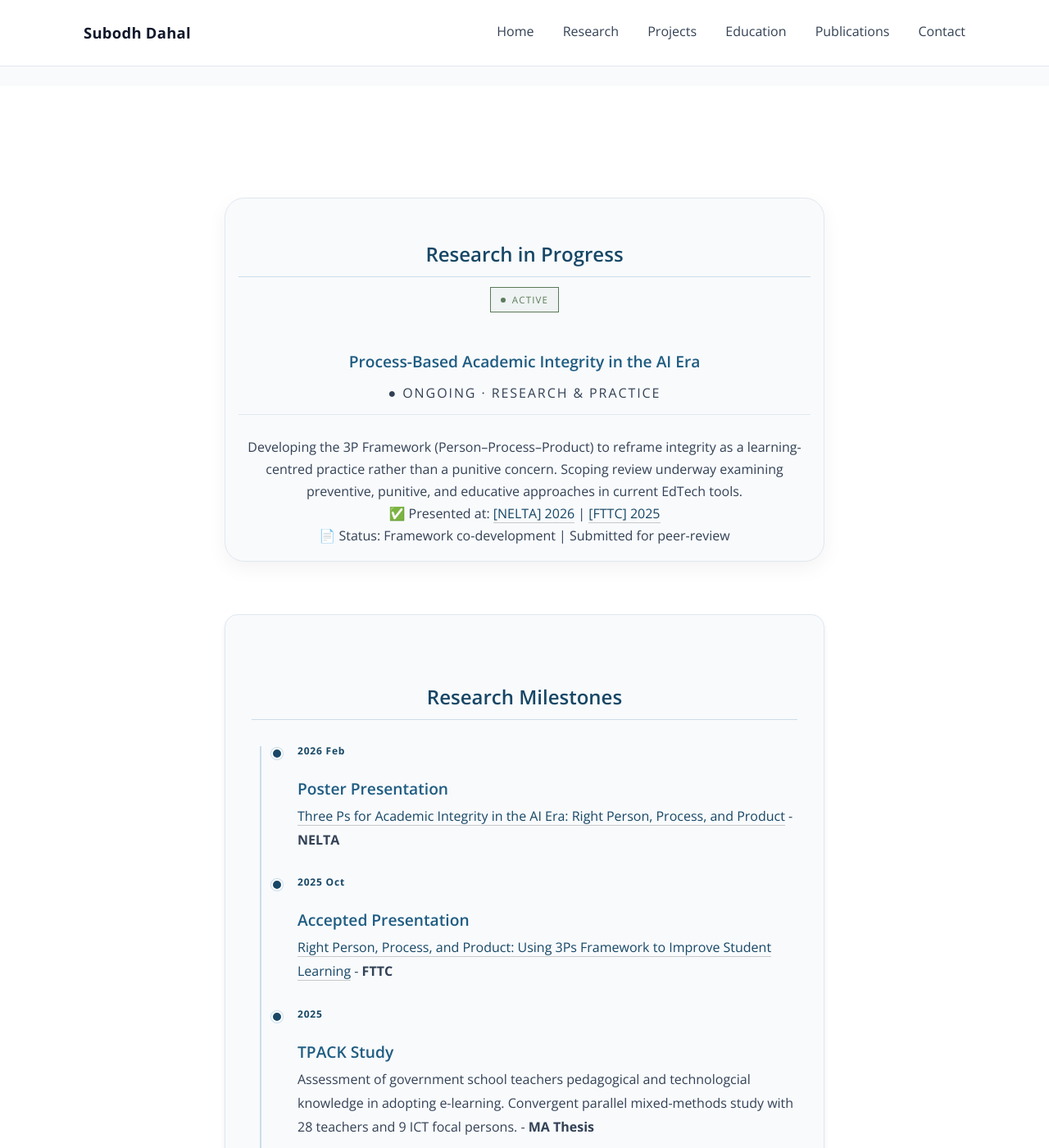
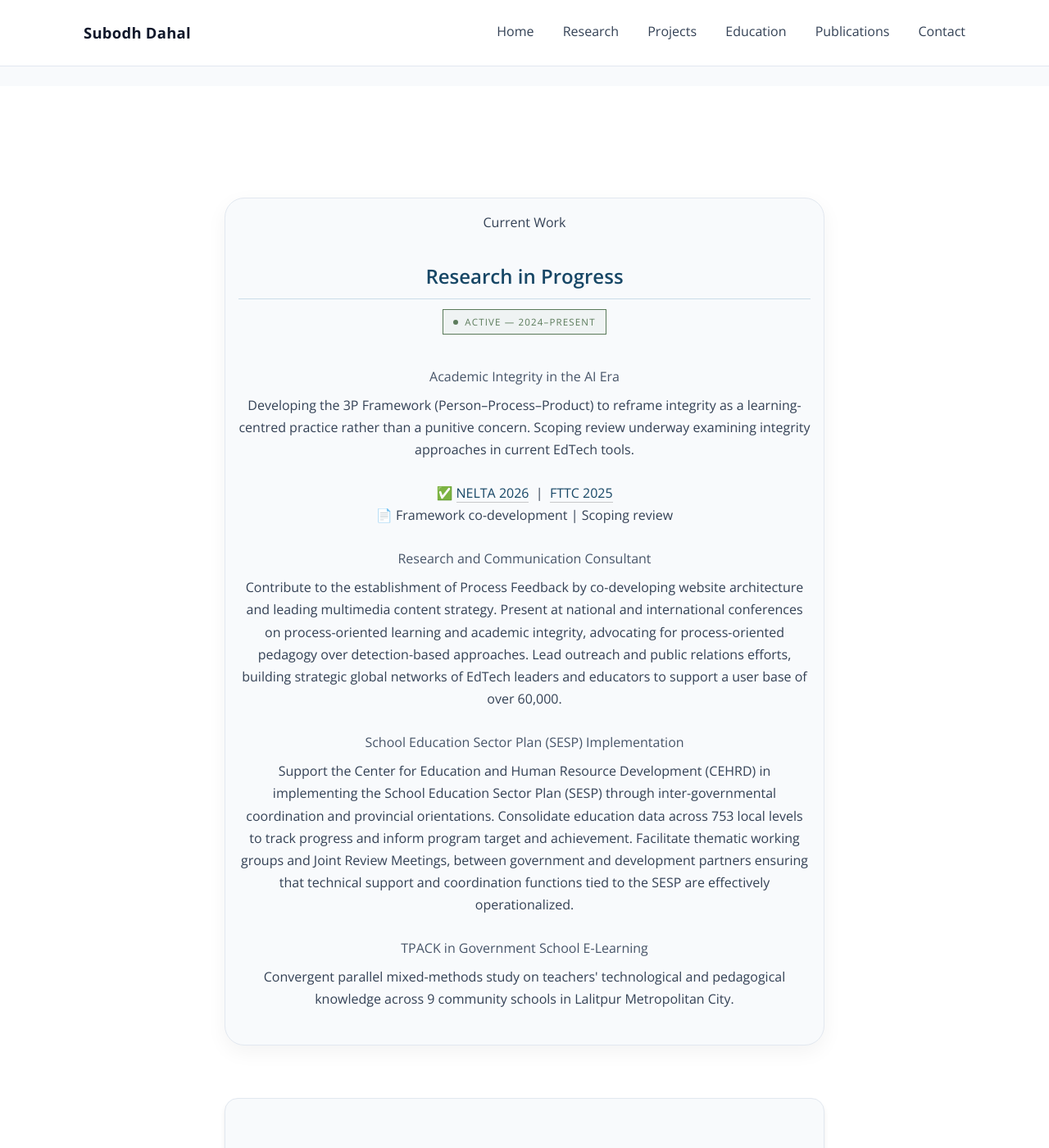
Before and after one commit to dahalsubodh/dahalsubodh.github.io, a Jekyll site: the page built from index.md, in a window 1280 px wide and 1400 px high, scrolled down 472 px. Shown: the whole window at 82% size. Built offline with Jekyll 4.4.1, drawn with Linux system fonts in a browser that asks for light colours.

Commit message:
Update index.md

```diff
--- a/index.md
+++ b/index.md
@@ -5,19 +5,39 @@ title: Home
 
 <!-- ================= Current Focus  ================= -->
 <section class="mission">
-  <h2>Research in Progress</h2>
-   <!-- Active Mark -->
+  <div class="section-label">Current Work</div>
+  <h2 class="section-title">Research in Progress</h2>
   <span class="status-badge">
     <span class="status-dot"></span>
-    Active
+    Active — 2024–Present
   </span>
-   <h3>Process-Based Academic Integrity in the AI Era</h3>
-   <!-- Small Label -->
-  <p class="work-type">● Ongoing · Research &amp; Practice</p>
-Developing the 3P Framework (Person–Process–Product) to reframe integrity as a learning-centred practice rather than a punitive concern. Scoping review underway examining preventive, punitive, and educative approaches in current EdTech tools.<br>
-✅ Presented at: <a href = "https://www.nelta.org.np/conference/30">[NELTA] 2026</a> | <a href ="https://builder.guidebook.com/g/#/guides/fttc2025/schedule/sessions/31735290?scheduleDayPosition=2025-10-24&scheduleIndexInDayPosition=39">[FTTC] 2025</a> <br>
-📄 Status: Framework co-development | Submitted for peer-review <br>
- </section>
+  <div class="in-progress-grid">
+    <article class="progress-card" data-status="● Ongoing · Research &amp; Practice">
+      <h4>Academic Integrity in the AI Era</h4>
+      <p>Developing the 3P Framework (Person–Process–Product) to reframe integrity
+      as a learning-centred practice rather than a punitive concern. Scoping review underway examining integrity approaches in current EdTech tools.</p>
+      <p style="margin-top:0.6rem;">
+        ✅ <a href="https://www.nelta.org.np/conference/30">NELTA 2026</a> &nbsp;|&nbsp;
+        <a href="https://builder.guidebook.com/g/#/guides/fttc2025/schedule/sessions/31735290?scheduleDayPosition=2025-10-24&scheduleIndexInDayPosition=39">FTTC 2025</a>
+        <br>📄 Framework co-development | Scoping review
+      </p>
+    </article>
+    <article class="progress-card" data-status="● Ongoing · Edtech Consultant">
+      <h4>Research and Communication Consultant</h4>
+      <p>Contribute to the establishment of Process Feedback by co-developing website architecture and leading multimedia content strategy. Present at national and international conferences on process-oriented learning and academic integrity, advocating for process-oriented pedagogy over detection-based approaches. Lead outreach and public relations efforts, building strategic global networks of EdTech leaders and educators to support a user base of over 60,000.</p>
+    </article>
+    <article class="progress-card" data-status="● Ongoing · Policy Coordination">
+      <h4>School Education Sector Plan (SESP) Implementation</h4>
+      <p>Support the Center for Education and Human Resource Development (CEHRD) in implementing the School Education Sector Plan (SESP) through inter-governmental coordination and provincial orientations. Consolidate education data across 753 local levels to track progress and inform program target and achievement. Facilitate thematic working groups and Joint Review Meetings, between government and development partners ensuring that technical support and coordination functions tied to the SESP are effectively operationalized.</p>
+    </article>
+    <article class="progress-card" data-status="● Completed · M.A. Thesis">
+      <h4>TPACK in Government School E-Learning</h4>
+      <p>Convergent parallel mixed-methods study on teachers' technological and
+      pedagogical knowledge across 9 community schools in Lalitpur Metropolitan
+      City.</p>
+    </article>
+  </div>
+</section>
 
 <!-- ================= Research Highlight Timeline ================= -->
 <section class="research-highlight">
```
